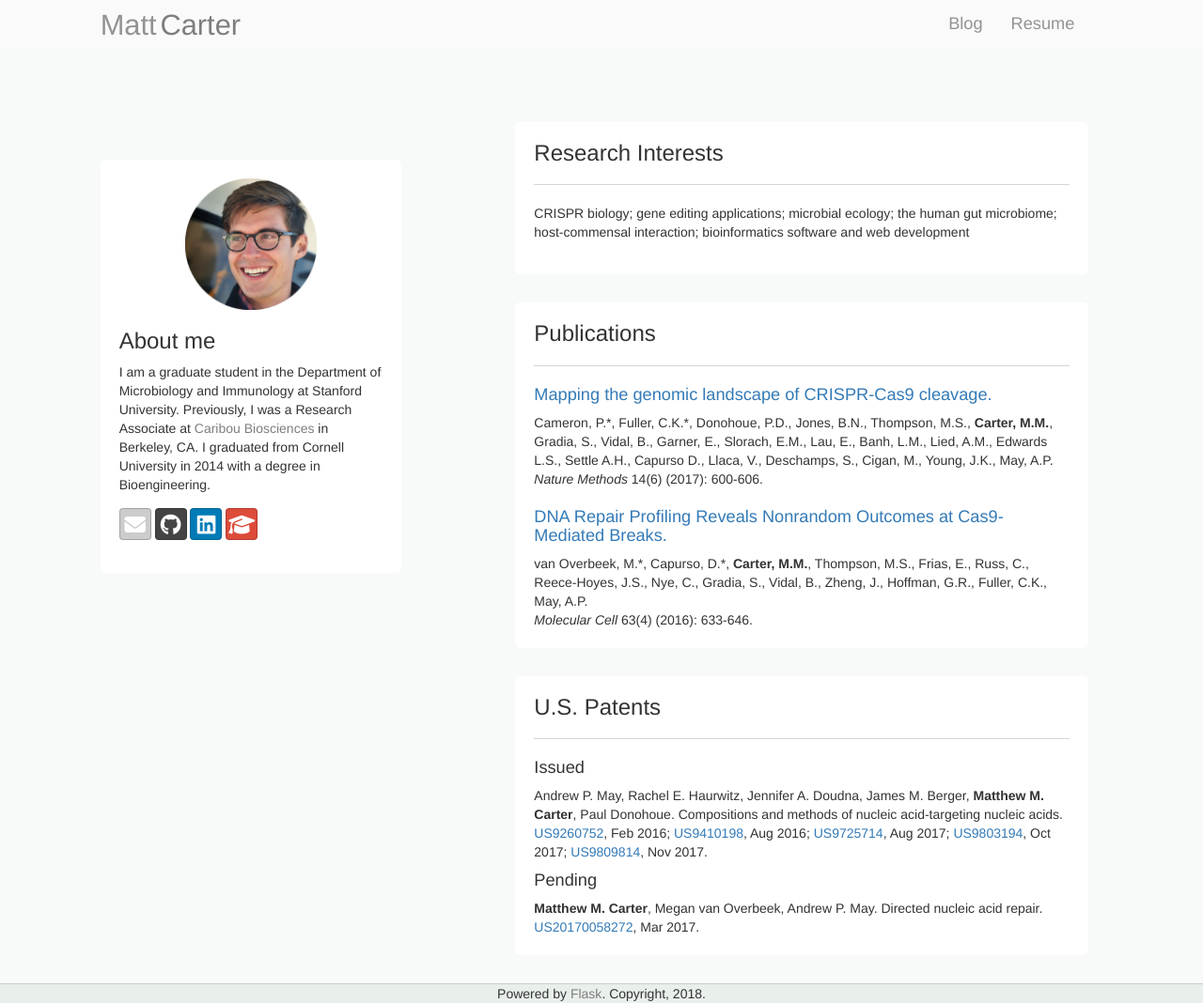
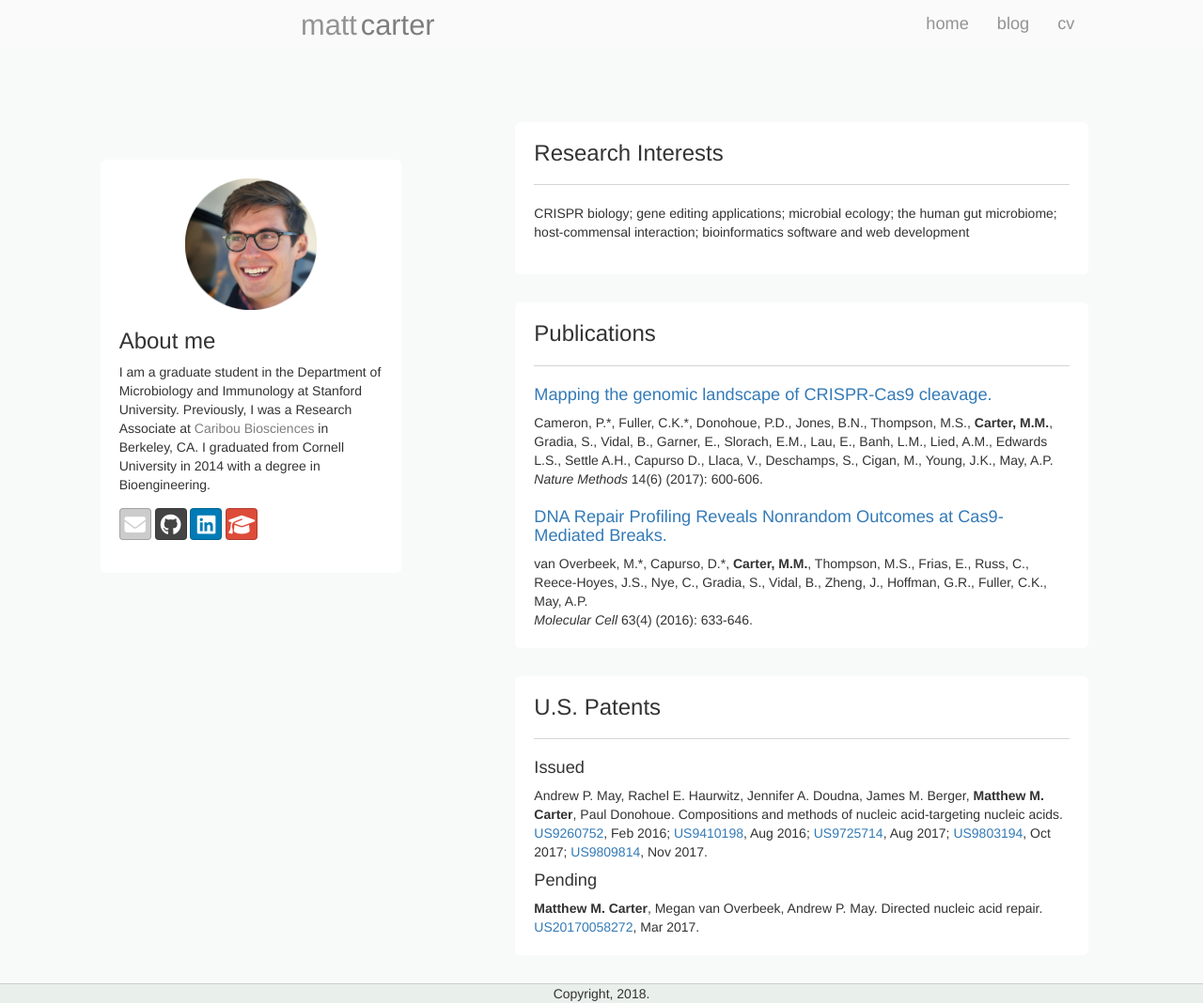
Before and after one commit to matt-cart/website, a Flask app: page / in a window 1280 px wide. Shown: the whole page at 94% size. Run offline with Flask 2, Linux system fonts and the light colour scheme; some libraries are stand-ins or nearby versions.

Commit message:
Changed look and feel of navbar slightly.

```diff
--- a/website/templates/layout.html
+++ b/website/templates/layout.html
@@ -11,18 +11,20 @@
         <link rel="stylesheet" href="{{ url_for('static', filename='bower_components/bootstrap/dist/css/bootstrap.css') }}" />
         <link rel="stylesheet" href="{{ url_for('static', filename='bower_components/font-awesome/web-fonts-with-css/css/fontawesome-all.min.css') }}" />
         <link rel="stylesheet" href="{{ url_for('static', filename='bower_components/bootstrap-social/bootstrap-social.css') }}" />
+        <link rel="stylesheet" href="{{ url_for('static', filename='bower_components/academicons/css/academicons.min.css') }}" />
         <link rel="stylesheet" href="{{ url_for('static', filename='css/style.css') }}" />
         <link rel="stylesheet" href="{{ url_for('static', filename='css/codehilite.css') }}" />
         <link rel="icon" type="image/png" href="{{ url_for('static',filename='img/favicon.ico') }}">
+        <link href="https://fonts.googleapis.com/css?family=Hind" rel="stylesheet">
     </head>
     <body>
         <nav class="navbar navbar-default navbar-fixed-top">
             <div class="container-fluid">
                 <div class="row">
-                    <div class="col-md-offset-1 col-md-8 navbar-header">
+                    <div class="col-md-offset-3 col-md-2 navbar-header">
                         <a class="brand" href="{{ url_for('index') }}" id="name-link">
-                            <span id="first-name">Matt</span>
-                            <span id="last-name">Carter</span>
+                            <span id="first-name">matt</span>
+                            <span id="last-name">carter</span>
                         </a>
                         <button type="button" class="navbar-toggle" data-toggle="collapse" data-target=".navbar-collapse">
                         <span class="icon-bar"></span>
@@ -33,13 +35,18 @@
                     <div class="col-md-2 pull-right collapse navbar-collapse" id="right-nav">
                         <ul class="nav navbar-nav navbar-right">
                             <li class="no-margin">
+                                <a class="navbar-link no-margin" href="/">
+                                    home
+                                </a>
+                            </li>
+                            <li class="no-margin">
                                 <a class="navbar-link no-margin" href="/blog">
-                                    Blog
+                                    blog
                                 </a>
                             </li>
                             <li class="no-margin">
                                 <a class="navbar-link" target="_blank" href="{{ url_for('static', filename='downloads/MatthewCarterResume.pdf') }}">
-                                    Resume
+                                    cv
                                 </a>
                             </li>
                         </ul>
@@ -53,12 +60,18 @@
         <div id="footer">
             <div class="text-center">
                 <p class="no-margin">
-                    Powered by <a class="home-page-link" href="http://flask.pocoo.org/" target="_blank">Flask</a>. Copyright, 2018.
+                    Copyright, 2018.
                 </p>
             </div>
         </div>
     </body>
     <script>
+        // This snippet will auto-scroll the page up 50px every time
+        // there is a hash change in the URL. This prevents the navbar
+        // from covering content when jumping to a reference ID within
+        // a page. The exception to this auto-scroll is when we jump to
+        // footnote, which is always at the bottom of the page, and so
+        // does not have to worry about navbar collisions.
         window.addEventListener("hashchange", function() {
             if (!(window.location.hash.substr(1).startsWith('fn-'))) {
                 scrollBy(0, -50)
```
